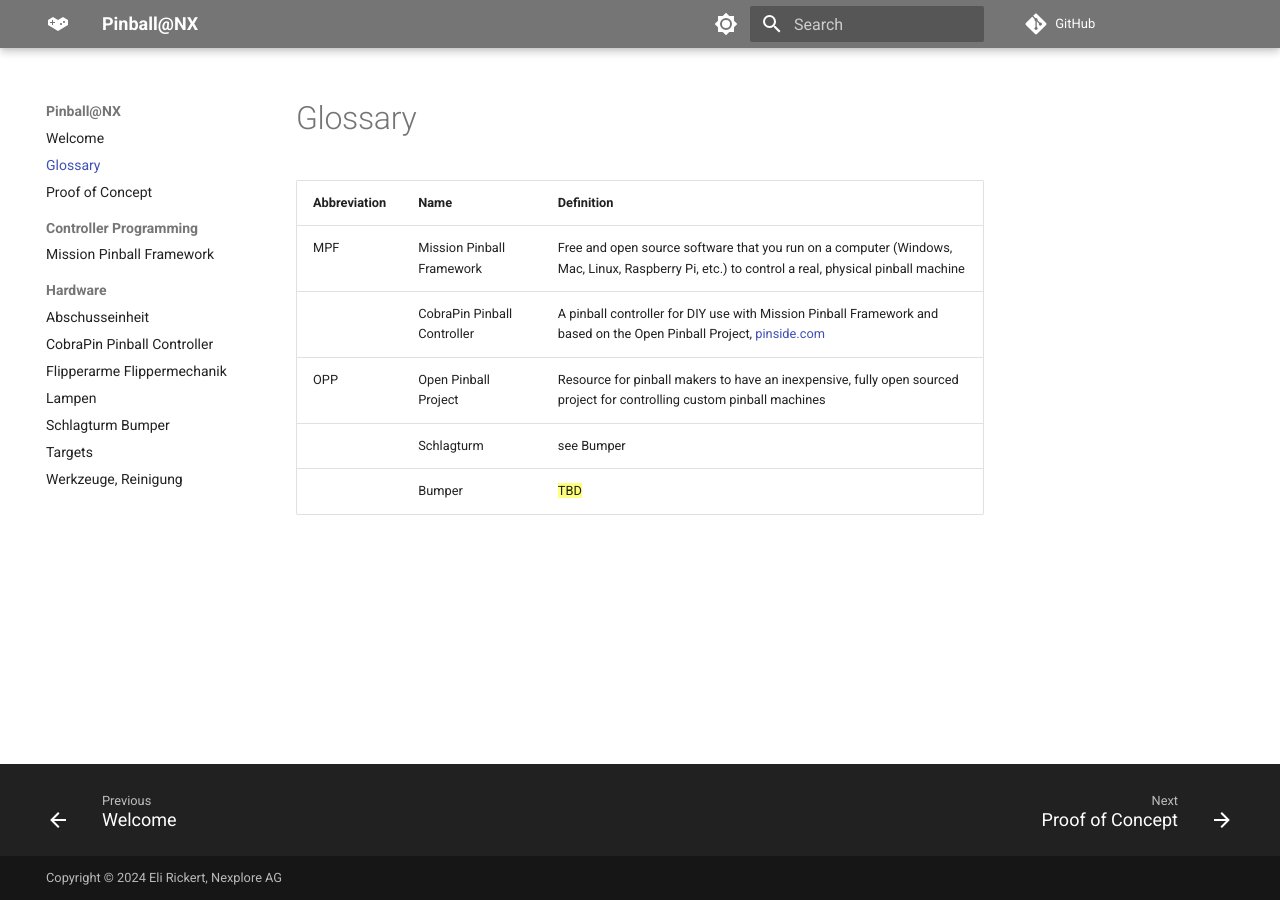
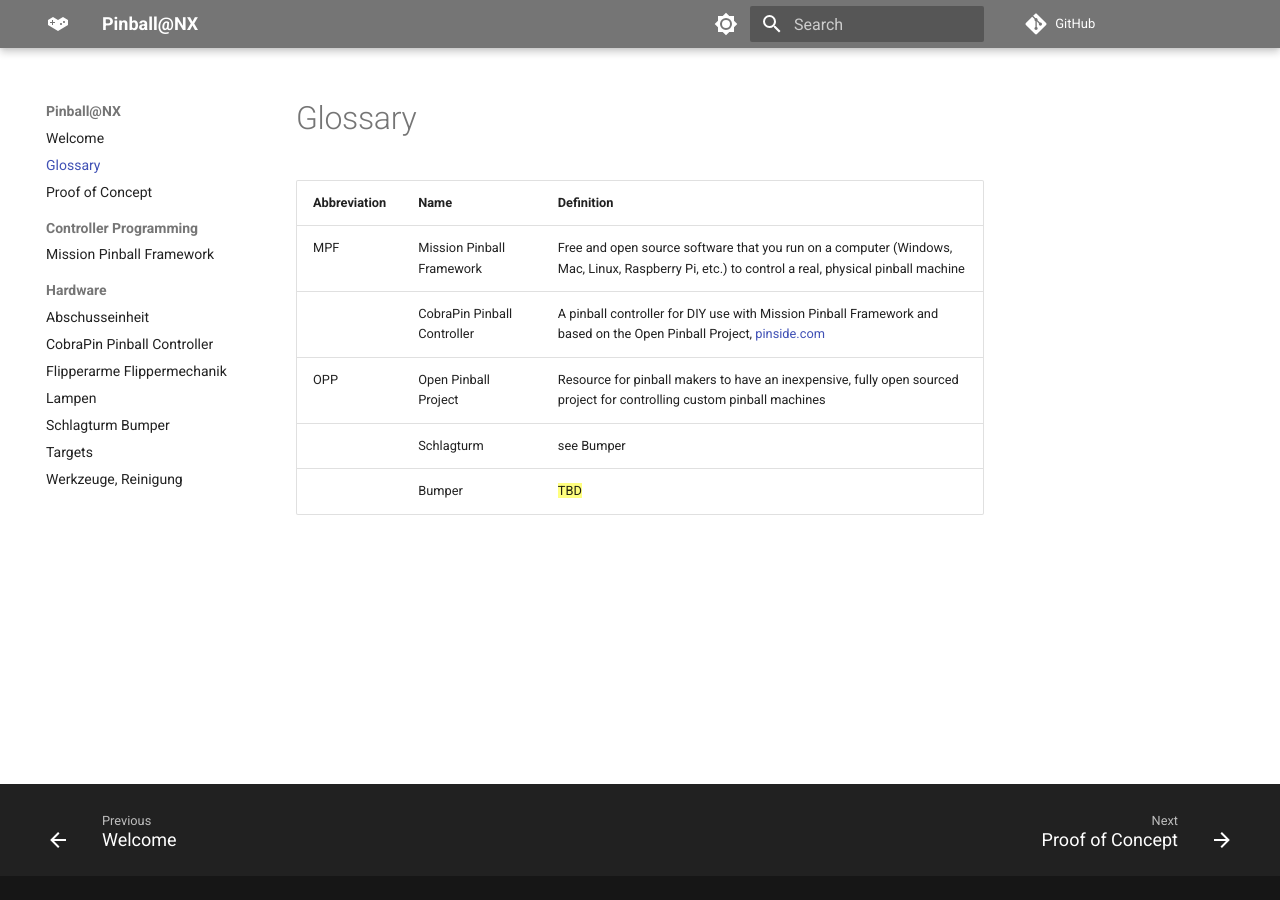
Before and after one commit to elirickert/pinball-at-nx, an MkDocs documentation site: the page built from docs/Glossary.md, in a window 1280 px wide. Built offline with MkDocs 1.6.1 and Material for MkDocs 9.7.7, drawn with Linux system fonts in a browser that asks for light colours; comment, search, counter and statistics services are not loaded; some of the changed lines change nothing that is shown.

Commit message:
remove copyright footer

```diff
--- a/mkdocs.yml
+++ b/mkdocs.yml
@@ -29,7 +29,7 @@
         icon: material/brightness-4
         name: Switch to light mode
 
-copyright: Copyright &copy; 2024 Eli Rickert, Nexplore AG
+# copyright: Copyright &copy; 2024 Eli Rickert, Nexplore AG
 
 repo_url: https://github.com/elirickert/pinball-at-nx
 
```
